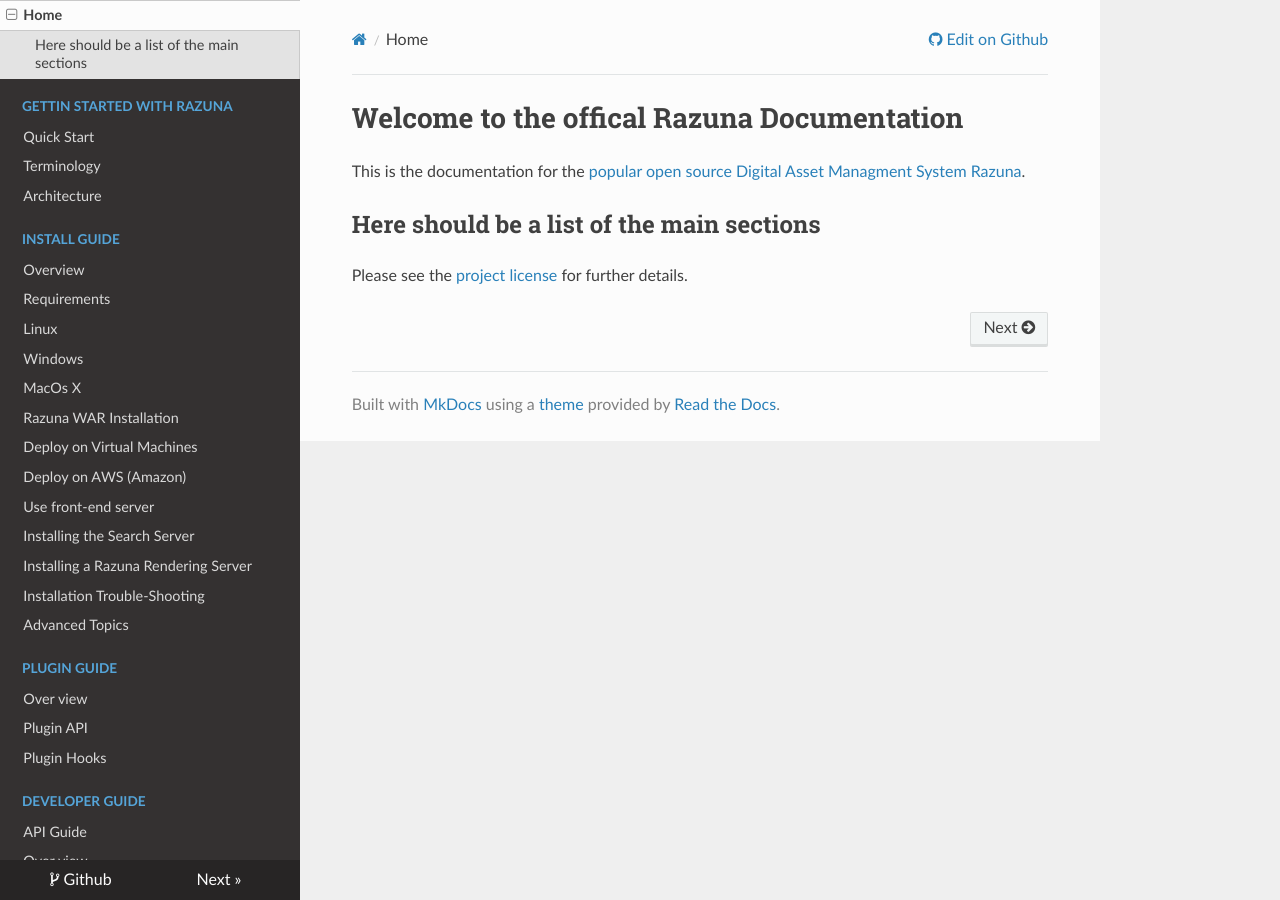
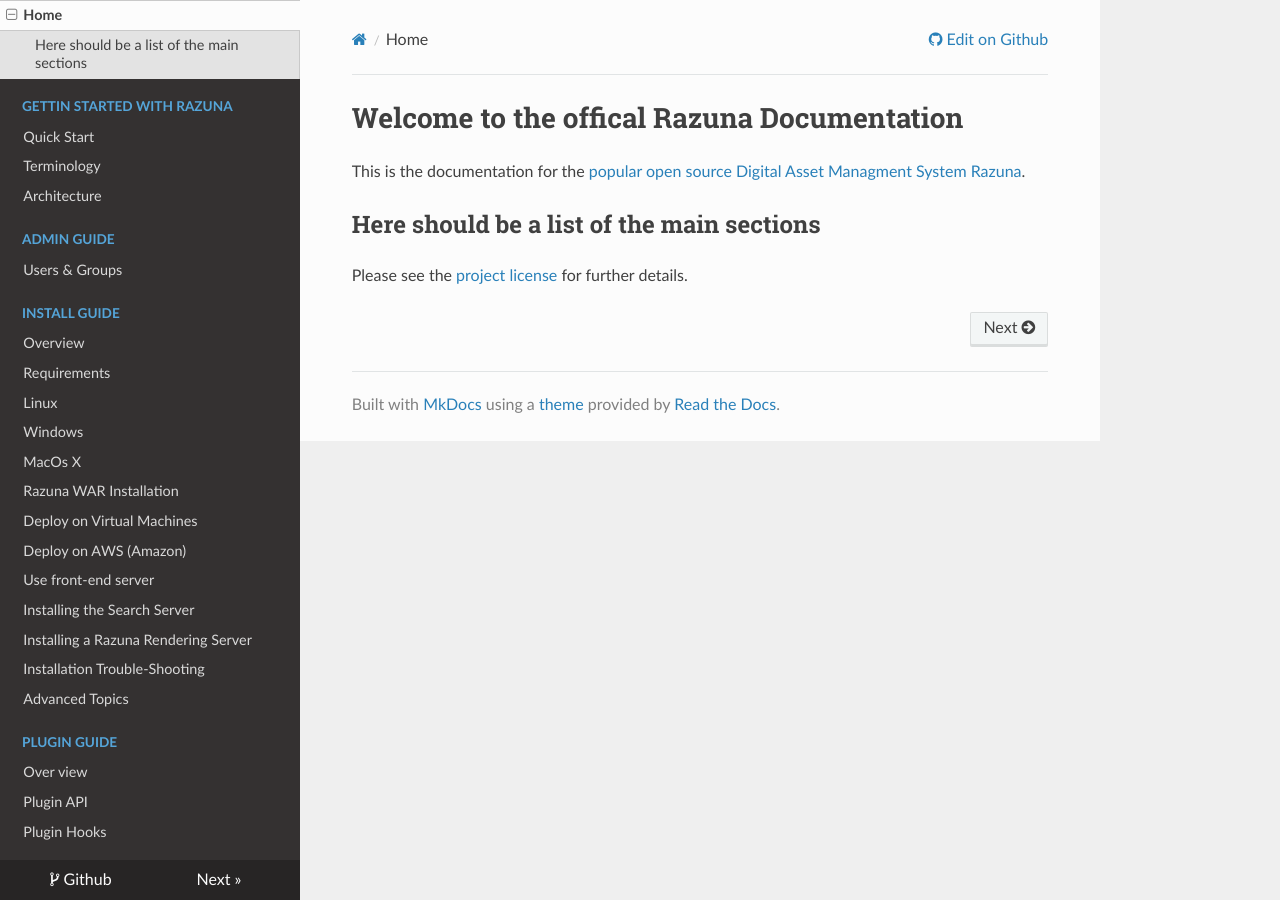
Before and after one commit to razuna/razuna-docs, an MkDocs documentation site: the page built from docs/index.md, in a window 1280 px wide. Built offline with MkDocs 1.6.1, drawn with Linux system fonts in a browser that asks for light colours; nearby versions of some CDN libraries; old or Windows-style settings are respelled for this version of MkDocs.

Commit message:
Create new content for Admin Guide of 2.0 version : Users&Groups

```diff
--- a/mkdocs.yml
+++ b/mkdocs.yml
@@ -11,6 +11,8 @@ pages:
   - Quick Start: 'start/quickstart.md'
   - Terminology: 'start/terminology.md'
   - Architecture: 'start/architecture.md'
+- Admin Guide :
+  - Users & Groups : 'Admin 2.0/Users&Groups.md'
 - Install Guide:
   - Overview: 'installation/index.md'
   - Requirements: 'installation/requirement.md'
```
Also changed, not shown: docs/Admin 2.0/Users&Groups.md (added).
